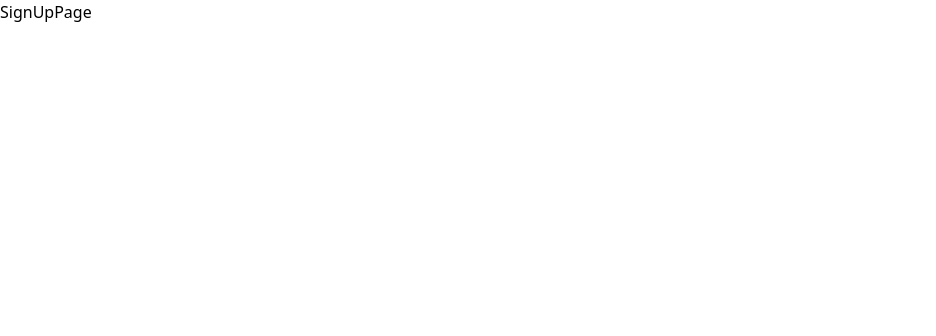
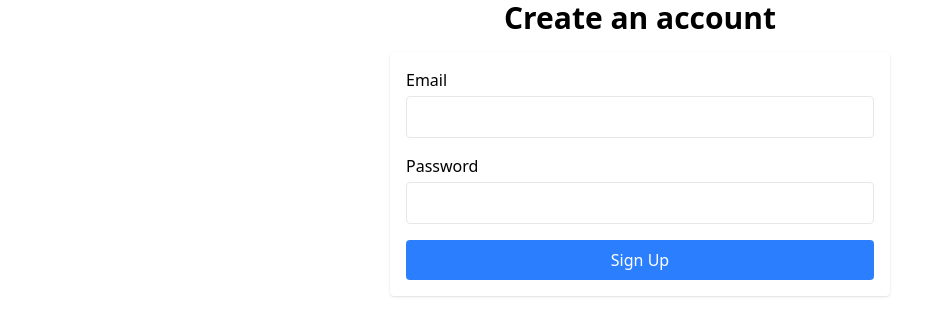
Before and after one commit to mukulTriesCode/Real-time-notes, a Next.js app: page /signup in a window 1280 px wide. Shown: the top 336 px of the page, without its empty margins (0-936 px from the left). Built offline with nearby package versions, Linux system fonts and the light colour scheme; no server answers.

Commit message:
Implement SignUpPage layout with Container, Heading, and SignUpForm components

```diff
--- a/src/app/(auth)/signup/page.tsx
+++ b/src/app/(auth)/signup/page.tsx
@@ -1,7 +1,15 @@
+import Container from "@/components/common/Container";
+import Heading from "@/components/common/Heading";
+import SignUpForm from "@/components/SignUpForm";
 import React from "react";
 
 const SignUpPage: React.FC = () => {
-  return <div>SignUpPage</div>;
+  return (
+    <Container className="min-h-screen">
+      <Heading className="text-center">Create an account</Heading>
+      <SignUpForm />
+    </Container>
+  );
 };
 
 export default SignUpPage;
```
